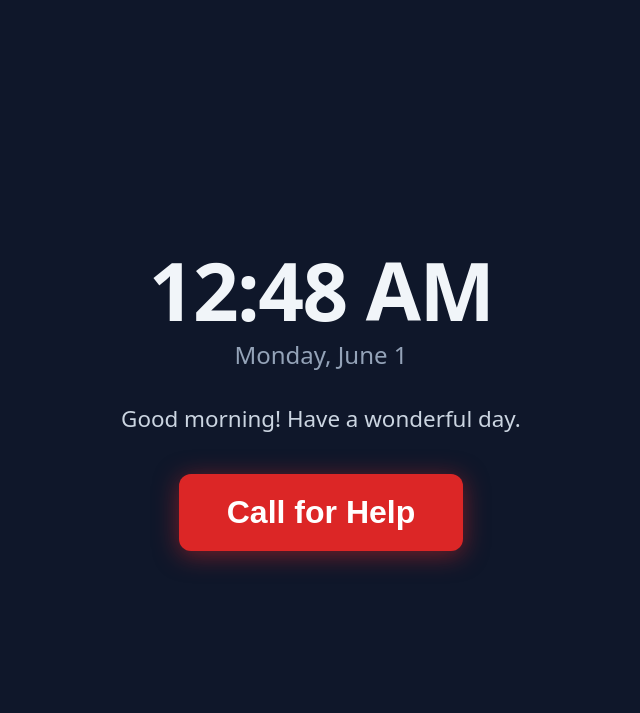
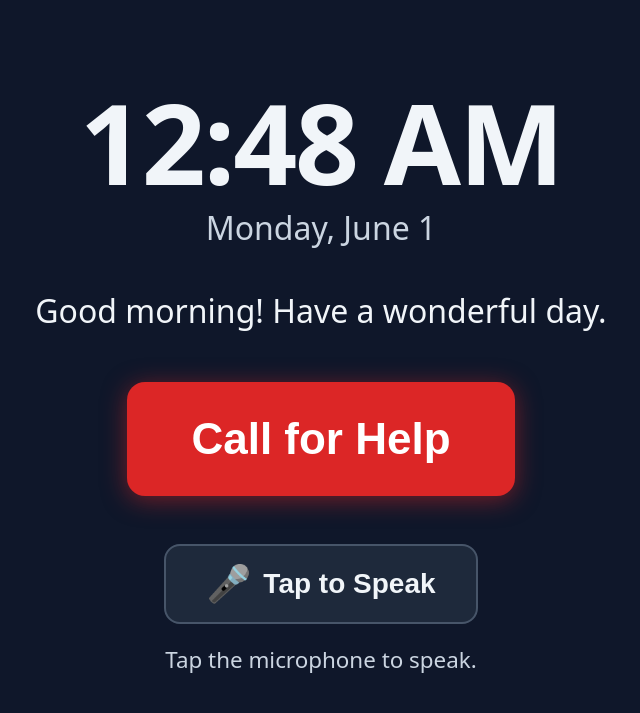
Before and after one commit to Git-Lazy/CareHomeAIEProject, a Flask app: page /tablet in a window 1280 px wide. Shown: the top 713 px of the page, without its empty margins (319-959 px from the left). Run offline with Flask 3, Linux system fonts and the light colour scheme.

```diff
--- a/Project/carehome/app.py
+++ b/Project/carehome/app.py
@@ -6,13 +6,15 @@ app = Flask(__name__)
 app.teardown_appcontext(db.close_db)
 
 # ── blueprints ────────────────────────────────────────────────────────────────
-from routes.events  import bp as events_bp
-from routes.alerts  import bp as alerts_bp
-from routes.devices import bp as devices_bp
+from routes.events      import bp as events_bp
+from routes.alerts      import bp as alerts_bp
+from routes.devices     import bp as devices_bp
+from routes.transcripts import bp as transcripts_bp
 
 app.register_blueprint(events_bp)
 app.register_blueprint(alerts_bp)
 app.register_blueprint(devices_bp)
+app.register_blueprint(transcripts_bp)
 
 # ── page routes ───────────────────────────────────────────────────────────────
 
--- a/Project/carehome/db.py
+++ b/Project/carehome/db.py
@@ -29,6 +29,22 @@ CREATE TABLE IF NOT EXISTS alerts (
     acknowledged INTEGER NOT NULL DEFAULT 0,
     created_at   DATETIME DEFAULT CURRENT_TIMESTAMP
 );
+
+CREATE TABLE IF NOT EXISTS transcripts (
+    id         INTEGER PRIMARY KEY AUTOINCREMENT,
+    text       TEXT NOT NULL,
+    device_id  TEXT,
+    created_at DATETIME DEFAULT CURRENT_TIMESTAMP
+);
+
+CREATE TABLE IF NOT EXISTS medications (
+    id        INTEGER PRIMARY KEY AUTOINCREMENT,
+    name      TEXT NOT NULL,
+    dose      TEXT,
+    -- time of day to remind, stored as 24h "HH:MM"
+    remind_at TEXT NOT NULL,
+    active    INTEGER NOT NULL DEFAULT 1
+);
 """
 
 SEED_DEVICES = [
@@ -39,6 +55,14 @@ SEED_DEVICES = [
     ("bedroom_temp",     "Bedroom Temp",     "temperature",  "Bedroom"),
     ("bed_sensor",       "Bed Occupancy",    "bed",          "Bedroom"),
     ("panic_button",     "Panic Button",     "panic",        "Living Room"),
+]
+
+# (name, dose, remind_at "HH:MM")
+SEED_MEDICATIONS = [
+    ("Morning meds",  "1 tablet",   "08:00"),
+    ("Midday meds",   "1 tablet",   "12:30"),
+    ("Evening meds",  "2 tablets",  "18:00"),
+    ("Bedtime meds",  "1 tablet",   "21:00"),
 ]
 
 
@@ -64,6 +88,12 @@ def init_db():
         conn.execute(
             "INSERT OR IGNORE INTO devices (id, name, type, location) VALUES (?,?,?,?)",
             (device_id, name, dtype, location),
+        )
+    # Seed default medication schedule only on first run (empty table)
+    if conn.execute("SELECT COUNT(*) FROM medications").fetchone()[0] == 0:
+        conn.executemany(
+            "INSERT INTO medications (name, dose, remind_at) VALUES (?,?,?)",
+            SEED_MEDICATIONS,
         )
     conn.commit()
     conn.close()
@@ -119,6 +149,28 @@ def get_all_devices():
     return get_db().execute("SELECT * FROM devices ORDER BY location").fetchall()
 
 
+def get_active_medications():
+    return get_db().execute(
+        "SELECT * FROM medications WHERE active = 1 ORDER BY remind_at"
+    ).fetchall()
+
+
+def add_transcript(text, device_id=None):
+    db = get_db()
+    db.execute(
+        "INSERT INTO transcripts (text, device_id) VALUES (?,?)",
+        (text, device_id),
+    )
+    db.commit()
+
+
+def get_recent_transcripts(limit=20):
+    return get_db().execute(
+        "SELECT * FROM transcripts ORDER BY created_at DESC LIMIT ?",
+        (limit,),
+    ).fetchall()
+
+
 def minutes_since_last_motion(device_id):
     row = get_db().execute(
         """SELECT CAST((julianday('now') - julianday(MAX(timestamp))) * 1440 AS INTEGER) AS mins
--- a/Project/carehome/static/main.js
+++ b/Project/carehome/static/main.js
@@ -83,11 +83,31 @@ function refreshEvents() {
     });
 }
 
+function refreshTranscripts() {
+  fetch('/transcripts?limit=20')
+    .then(r => r.json())
+    .then(items => {
+      const list = document.getElementById('transcript-list');
+      if (!list) return;
+      if (items.length === 0) {
+        list.innerHTML = '<li class="empty">No transcripts yet</li>';
+        return;
+      }
+      list.innerHTML = items.map(t => `
+        <li class="transcript-item">
+          <span class="transcript-text">${escapeHtml(t.text)}</span>
+          <span class="transcript-time">${fmtTime(t.created_at)}</span>
+        </li>
+      `).join('');
+    });
+}
+
 // ── Voice recognition helpers ─────────────────────────────────────────────────
 
 let voiceRecognitionSupported = 'SpeechRecognition' in window || 'webkitSpeechRecognition' in window;
 let voiceRecognition = null;
 let voiceActive = false;
+let voiceTranscript = '';
 
 function initVoiceRecognition() {
   if (!voiceRecognitionSupported) {
@@ -106,22 +126,64 @@ function initVoiceRecognition() {
     const transcript = Array.from(event.results)
       .map(result => result[0].transcript)
       .join('');
+    voiceTranscript = transcript;
     updateVoiceTranscript(transcript);
   });
 
   voiceRecognition.addEventListener('start', () => {
     voiceActive = true;
-    updateVoiceStatus('Listening for voice commands...');
+    voiceTranscript = '';
+    updateMicButton(true);
+    updateVoiceStatus('Listening… tap again when you are done.');
+    updateVoiceTranscript('');
   });
 
   voiceRecognition.addEventListener('end', () => {
     voiceActive = false;
-    updateVoiceStatus('Voice recognition stopped.');
+    updateMicButton(false);
+    const finalText = voiceTranscript.trim();
+    if (finalText) {
+      sendTranscript(finalText);
+      updateVoiceStatus('Sent to your caregiver.');
+    } else {
+      updateVoiceStatus('Tap the microphone to speak.');
+    }
+    voiceTranscript = '';
   });
 
   voiceRecognition.addEventListener('error', event => {
-    updateVoiceStatus(`Voice recognition error: ${event.error}`);
+    updateMicButton(false);
+    updateVoiceStatus(`Sorry, something went wrong (${event.error}).`);
   });
+}
+
+function toggleVoiceRecognition() {
+  if (!voiceRecognitionSupported) {
+    updateVoiceStatus('Voice recognition is not supported in this browser.');
+    return;
+  }
+  if (!voiceRecognition) initVoiceRecognition();
+  if (voiceActive) {
+    stopVoiceRecognition();
+  } else {
+    startVoiceRecognition();
+  }
+}
+
+function updateMicButton(listening) {
+  const btn = document.getElementById('mic-btn');
+  if (!btn) return;
+  btn.classList.toggle('listening', listening);
+  const label = document.getElementById('mic-label');
+  if (label) label.textContent = listening ? 'Listening… Tap to Stop' : 'Tap to Speak';
+}
+
+function sendTranscript(text) {
+  fetch('/transcript', {
+    method: 'POST',
+    headers: { 'Content-Type': 'application/json' },
+    body: JSON.stringify({ device_id: 'tablet_mic', text }),
+  }).catch(() => updateVoiceStatus('Could not reach caregiver — please try again.'));
 }
 
 function startVoiceRecognition() {
@@ -184,3 +246,9 @@ function minutesAgo(isoStr) {
   const d = new Date(isoStr.includes('Z') ? isoStr : isoStr + 'Z');
   return (Date.now() - d.getTime()) / 60000;
 }
+
+function escapeHtml(str) {
+  return String(str ?? '').replace(/[&<>"']/g, ch => ({
+    '&': '&amp;', '<': '&lt;', '>': '&gt;', '"': '&quot;', "'": '&#39;',
+  }[ch]));
+}
--- a/Project/carehome/static/style.css
+++ b/Project/carehome/static/style.css
@@ -109,43 +109,102 @@ button.ack-btn:hover { background: var(--muted); color: #fff; }
 }
 
 .tablet-clock {
-  font-size: 5rem;
+  font-size: 7rem;
   font-weight: 700;
   letter-spacing: -.02em;
   line-height: 1;
 }
 
 .tablet-date {
-  font-size: 1.5rem;
-  color: #94a3b8;
-  margin: .5rem 0 2rem;
+  /* Lightened from #94a3b8 — passes WCAG AA contrast on the dark background */
+  font-size: 2rem;
+  color: #cbd5e1;
+  margin: .5rem 0 2.5rem;
 }
 
 .tablet-status p {
-  font-size: 1.4rem;
-  color: #cbd5e1;
-  margin-bottom: 2.5rem;
+  font-size: 2rem;
+  line-height: 1.4;
+  color: #f1f5f9;
+  margin-bottom: 3rem;
 }
 
 #panic-btn {
-  font-size: 2rem;
-  padding: 1.25rem 3rem;
+  font-size: 2.75rem;
+  /* Generous touch target for unsteady hands */
+  padding: 2rem 4rem;
+  min-width: 18rem;
+  min-height: 6rem;
   background: var(--danger);
   color: #fff;
   border: none;
-  border-radius: 12px;
+  border-radius: 18px;
   cursor: pointer;
   font-weight: 700;
   box-shadow: 0 4px 24px rgba(220,38,38,.5);
   transition: transform .1s;
 }
 #panic-btn:active { transform: scale(.97); }
+/* Visible keyboard / assistive-tech focus ring */
+#panic-btn:focus-visible {
+  outline: 4px solid #fff;
+  outline-offset: 4px;
+}
 
 #panic-confirm {
-  margin-top: 1.5rem;
-  font-size: 1.3rem;
+  margin-top: 2rem;
+  font-size: 2rem;
+  font-weight: 600;
   color: #4ade80;
 }
+
+/* ── Tablet voice input ─────────────────────────────────────────────────────── */
+.tablet-voice { margin-top: 3rem; }
+
+#mic-btn {
+  font-size: 1.75rem;
+  padding: 1.25rem 2.5rem;
+  min-height: 5rem;
+  display: inline-flex;
+  align-items: center;
+  gap: .75rem;
+  background: #1e293b;
+  color: #f1f5f9;
+  border: 2px solid #475569;
+  border-radius: 16px;
+  cursor: pointer;
+  font-weight: 600;
+  transition: transform .1s, background .15s, border-color .15s;
+}
+#mic-btn:active { transform: scale(.97); }
+#mic-btn:focus-visible { outline: 4px solid #fff; outline-offset: 4px; }
+#mic-btn.listening {
+  background: var(--danger);
+  border-color: #fff;
+  animation: mic-pulse 1.2s ease-in-out infinite;
+}
+.mic-icon { font-size: 2.25rem; line-height: 1; }
+
+@keyframes mic-pulse {
+  0%, 100% { box-shadow: 0 0 0 0 rgba(220,38,38,.6); }
+  50%      { box-shadow: 0 0 0 18px rgba(220,38,38,0); }
+}
+
+.voice-status     { margin-top: 1.25rem; font-size: 1.4rem; color: #cbd5e1; min-height: 1.6rem; }
+.voice-transcript { margin-top: .5rem;  font-size: 1.6rem; color: #f1f5f9; font-style: italic; min-height: 1.9rem; }
+
+/* ── Caregiver: voice transcripts ───────────────────────────────────────────── */
+#transcripts-panel { grid-column: 1 / -1; }
+#transcript-list { list-style: none; display: flex; flex-direction: column; gap: .5rem; }
+.transcript-item {
+  display: flex; align-items: flex-start; gap: .75rem;
+  padding: .6rem .75rem;
+  border-radius: 6px;
+  border-left: 4px solid var(--primary);
+  background: #f9fafb;
+}
+.transcript-text { flex: 1; font-size: .95rem; }
+.transcript-time { font-size: .8rem; color: var(--muted); white-space: nowrap; }
 .hidden { display: none !important; }
 
 /* ── Simulator page ─────────────────────────────────────────────────────────── */
--- a/Project/carehome/templates/tablet.html
+++ b/Project/carehome/templates/tablet.html
@@ -21,12 +21,22 @@
   </button>
 
   <p id="panic-confirm" class="hidden">Help is on the way!</p>
+
+  <div class="tablet-voice">
+    <button id="mic-btn" onclick="toggleVoiceRecognition()" aria-label="Tap to speak">
+      <span class="mic-icon" aria-hidden="true">🎤</span>
+      <span id="mic-label">Tap to Speak</span>
+    </button>
+    <p id="voice-status" class="voice-status">Tap the microphone to speak.</p>
+    <p id="voice-transcript" class="voice-transcript"></p>
+  </div>
 </div>
 
 <script src="/static/main.js"></script>
 <script>
   updateClock();
   setInterval(updateClock, 1000);
+  initVoiceRecognition();
 
   function sendPanic() {
     fetch('/event', {
```
Also changed, not shown: Project/carehome/routes/transcripts.py (added, +24 -0 lines), Project/carehome/scheduler.py (+34 -0 lines), Project/carehome/templates/caregiver.html (+8 -0 lines), Project/carehome/carehome.db, carehome.db, 1 other file.
